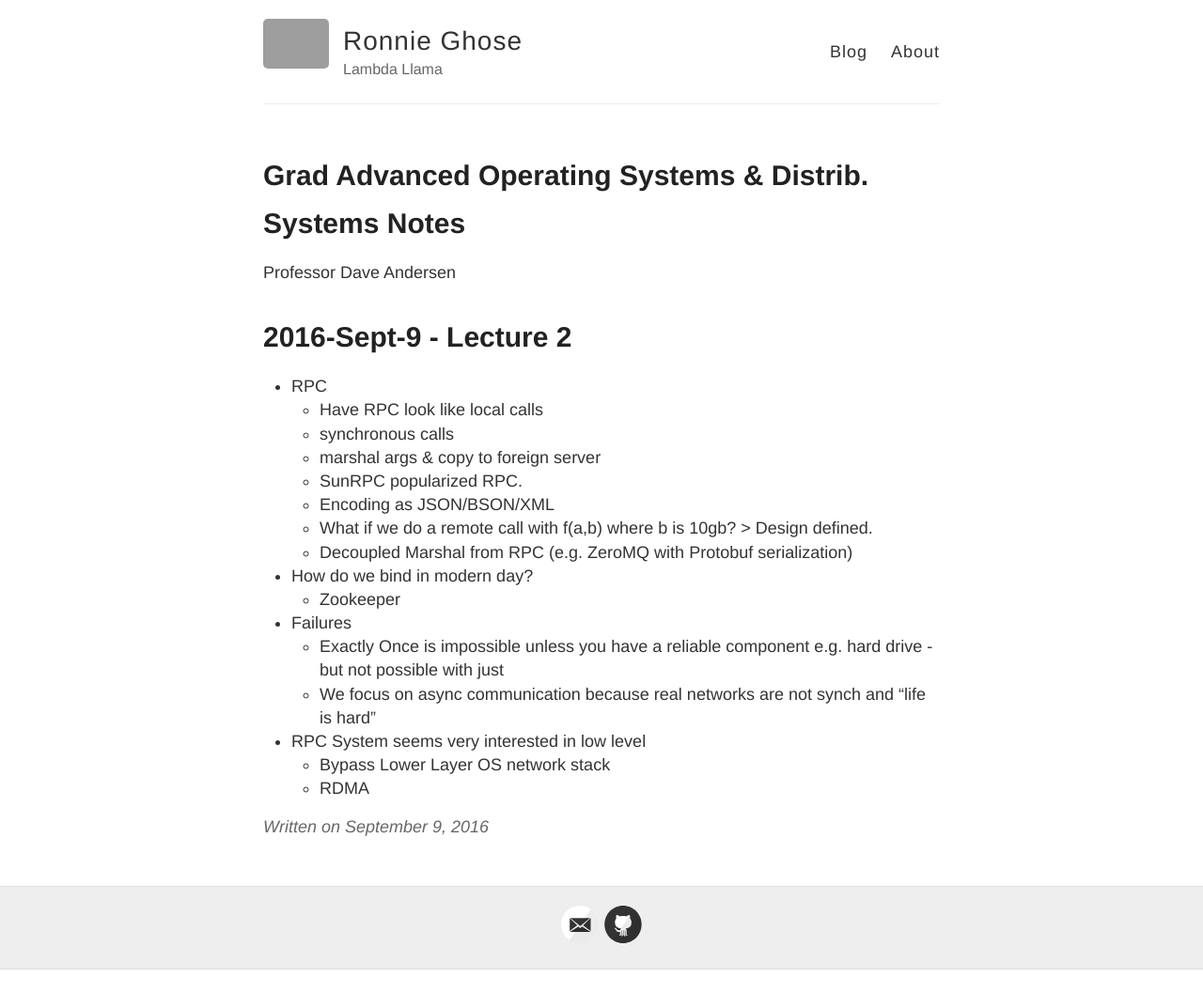
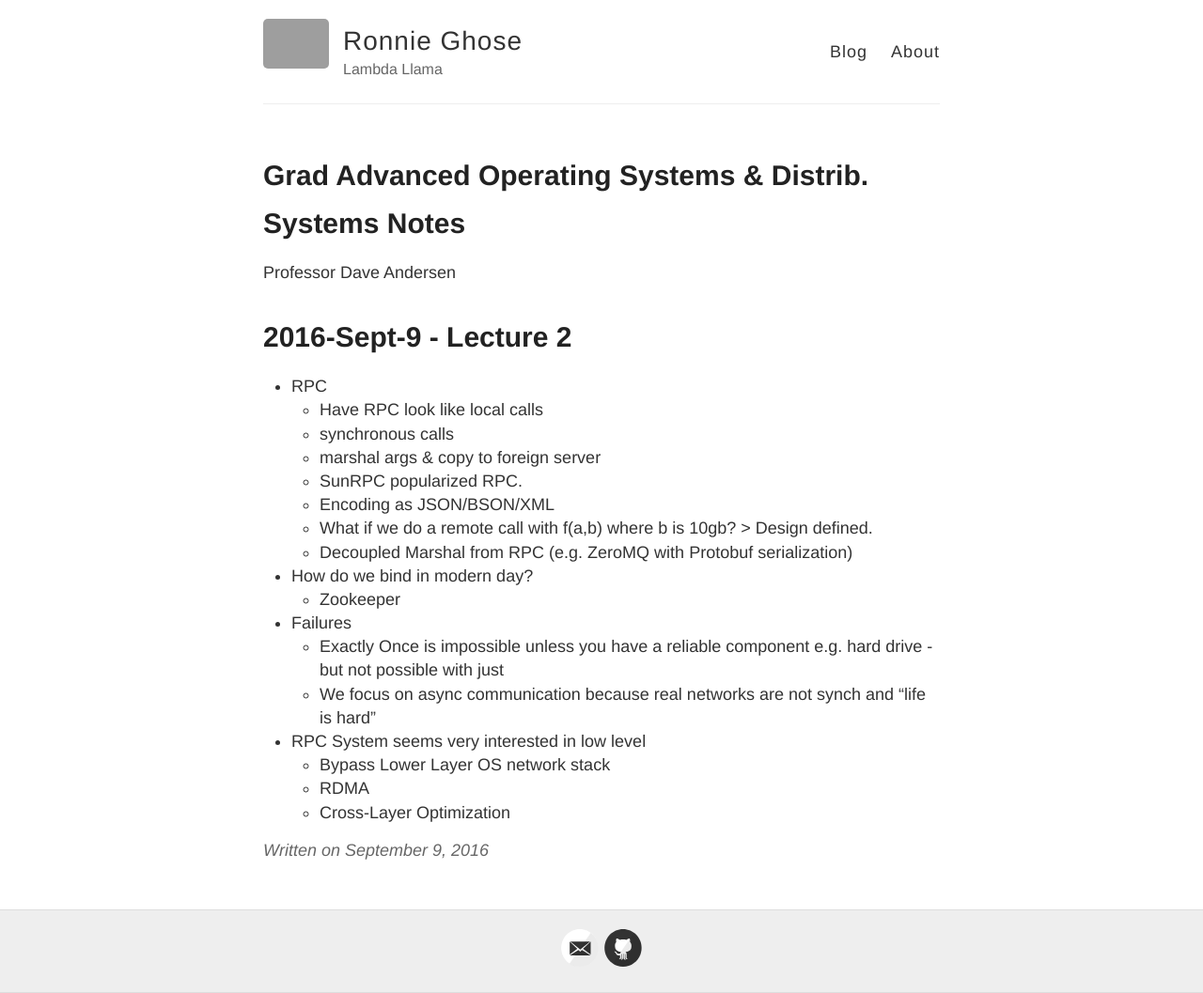
Before and after one commit to RONNCC/ronncc.github, a Jekyll site: the page built from _posts/2016-9-9-Advanced-Operating-Systems-Notes.md, in a window 1280 px wide. Shown: the whole page at 94% size. Built offline with Jekyll 4.4.1, drawn with Linux system fonts in a browser that asks for light colours; comment, search, counter and statistics services are not loaded; before the commit the page ends 1032 px from its top, so only the background shows below that; grey boxes are pictures that could not be loaded.

Commit message:
Updated 2016-9-9-Advanced-Operating-Systems-Notes.md

```diff
--- a/_posts/2016-9-9-Advanced-Operating-Systems-Notes.md
+++ b/_posts/2016-9-9-Advanced-Operating-Systems-Notes.md
@@ -29,3 +29,4 @@ Professor Dave Andersen
 - RPC System seems very interested in low level
     - Bypass Lower Layer OS network stack
     - RDMA
+    - Cross-Layer Optimization
```
